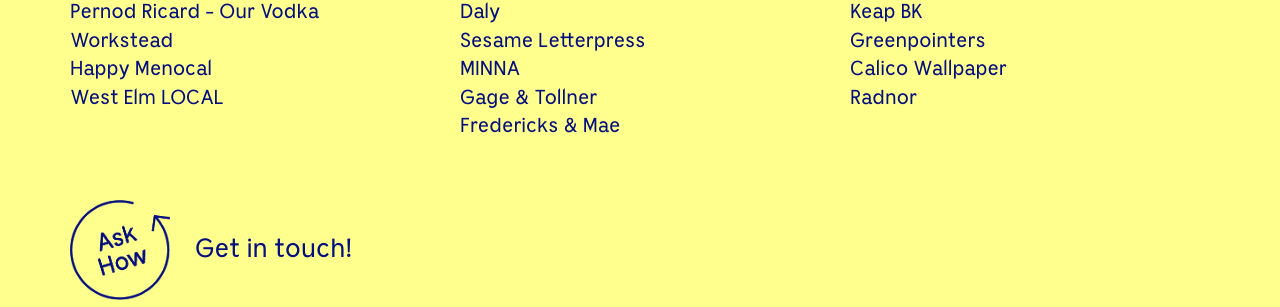
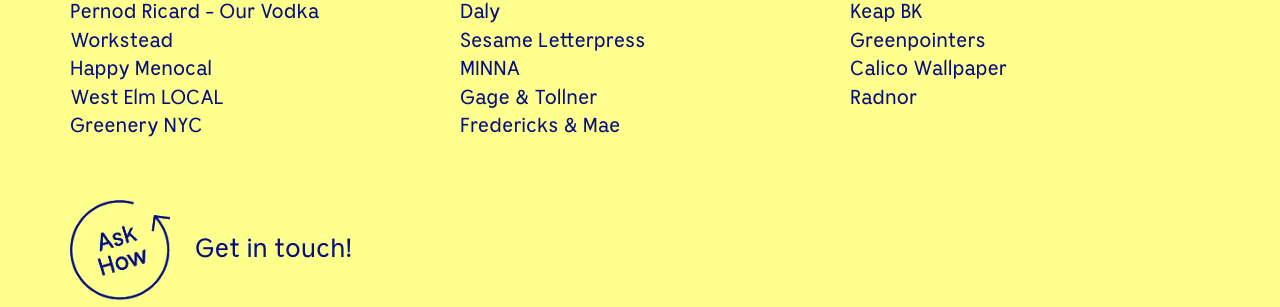
Before and after one commit to hollyhoward78/ask-holly-how, a Jekyll site: the page built from _pages/services.md, in a window 1280 px wide and 900 px high, scrolled down 4106 px. Shown: the part 143-450 px from the top of the window. Built offline with Jekyll 4.4.1, drawn with Linux system fonts in a browser that asks for light colours; a script that is not in the unit is left out.

Commit message:
Update Clients and Graduates “client-list”

```diff
--- a/_data/clients.json
+++ b/_data/clients.json
@@ -1 +1 @@
-{"client_header":"Select Clients","client_list_col1":[{"client_name":"Pies ’N’ Thighs","client_link":""},{"client_name":"Red Hook Lobster Pound","client_link":""},{"client_name":"The Meat Hook","client_link":""},{"client_name":"Maison May","client_link":""},{"client_name":"Phoenicia Diner","client_link":""},{"client_name":"Pernod Ricard - Our Vodka"},{"client_name":"Workstead"},{"client_name":"Happy Menocal"},{"client_name":"West Elm LOCAL"}],"client_list_col2":[{"client_name":"Fort Defiance","client_link":""},{"client_name":"Saipua","client_link":""},{"client_name":"Stories BK","client_link":""},{"client_name":"Rebecca Atwood Designs","client_link":""},{"client_name":"Sunny’s Bar","client_link":""},{"client_name":"Daly"},{"client_name":"Sesame Letterpress"},{"client_name":"MINNA"},{"client_name":"Gage & Tollner"},{"client_name":"Fredericks & Mae"}],"client_list_col3":[{"client_name":"Lion in the Sun","client_link":""},{"client_name":"Fay Design","client_link":""},{"client_name":"Home Studios","client_link":""},{"client_name":"Of Rare Origin "},{"client_name":"Erica Weiner Jewelry"},{"client_name":"Keap BK"},{"client_name":"Greenpointers"},{"client_name":"Calico Wallpaper"},{"client_name":"Radnor"}]}
+{"client_header":"Select Clients","client_list_col1":[{"client_name":"Pies ’N’ Thighs","client_link":""},{"client_name":"Red Hook Lobster Pound","client_link":""},{"client_name":"The Meat Hook","client_link":""},{"client_name":"Maison May","client_link":""},{"client_name":"Phoenicia Diner","client_link":""},{"client_name":"Pernod Ricard - Our Vodka"},{"client_name":"Workstead"},{"client_name":"Happy Menocal"},{"client_name":"West Elm LOCAL"},{"client_name":"Greenery NYC"}],"client_list_col2":[{"client_name":"Fort Defiance","client_link":""},{"client_name":"Saipua","client_link":""},{"client_name":"Stories BK","client_link":""},{"client_name":"Rebecca Atwood Designs","client_link":""},{"client_name":"Sunny’s Bar","client_link":""},{"client_name":"Daly"},{"client_name":"Sesame Letterpress"},{"client_name":"MINNA"},{"client_name":"Gage & Tollner"},{"client_name":"Fredericks & Mae"}],"client_list_col3":[{"client_name":"Lion in the Sun","client_link":""},{"client_name":"Fay Design","client_link":""},{"client_name":"Home Studios","client_link":""},{"client_name":"Of Rare Origin "},{"client_name":"Erica Weiner Jewelry"},{"client_name":"Keap BK"},{"client_name":"Greenpointers"},{"client_name":"Calico Wallpaper"},{"client_name":"Radnor"}]}
```
